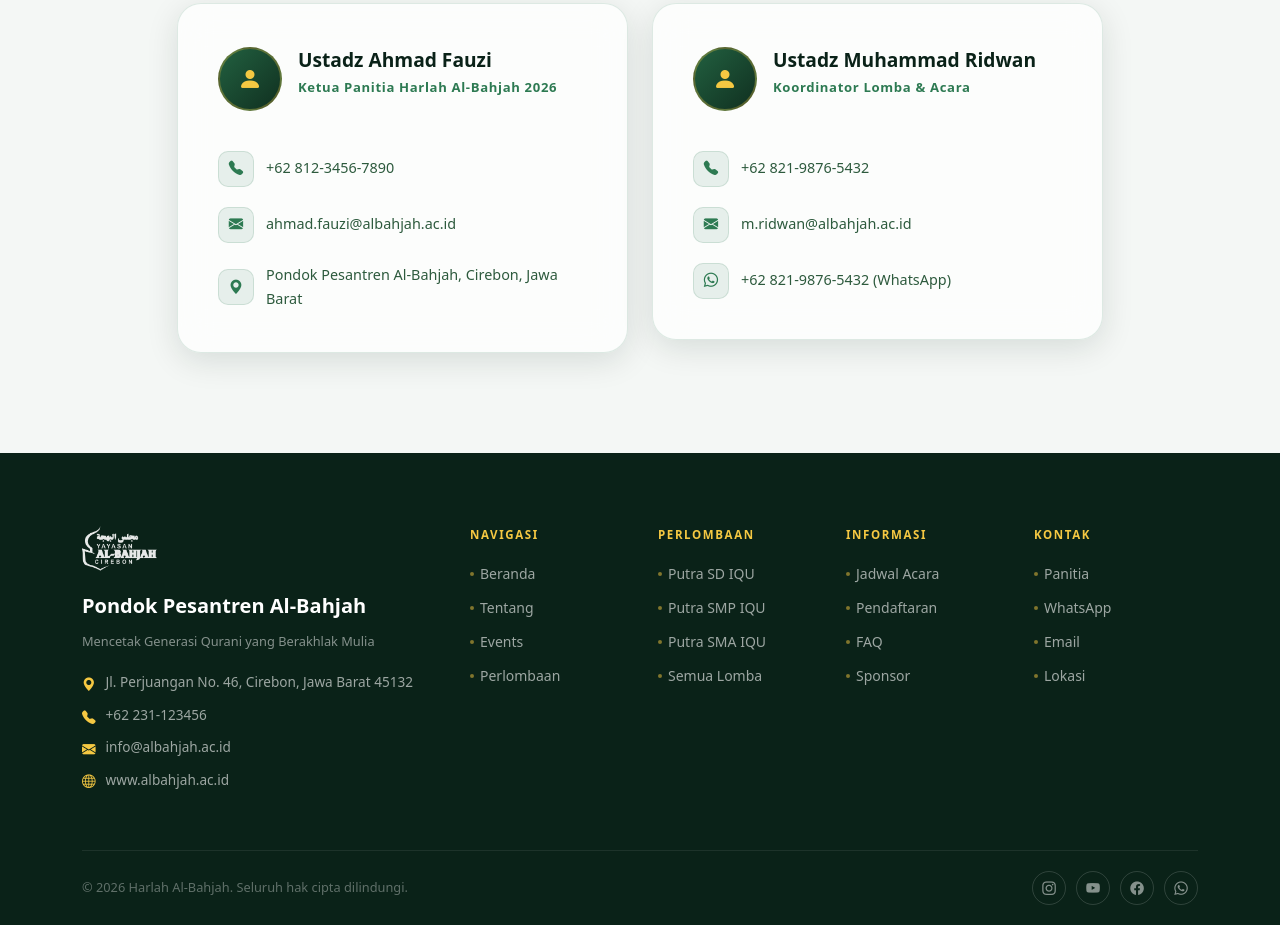
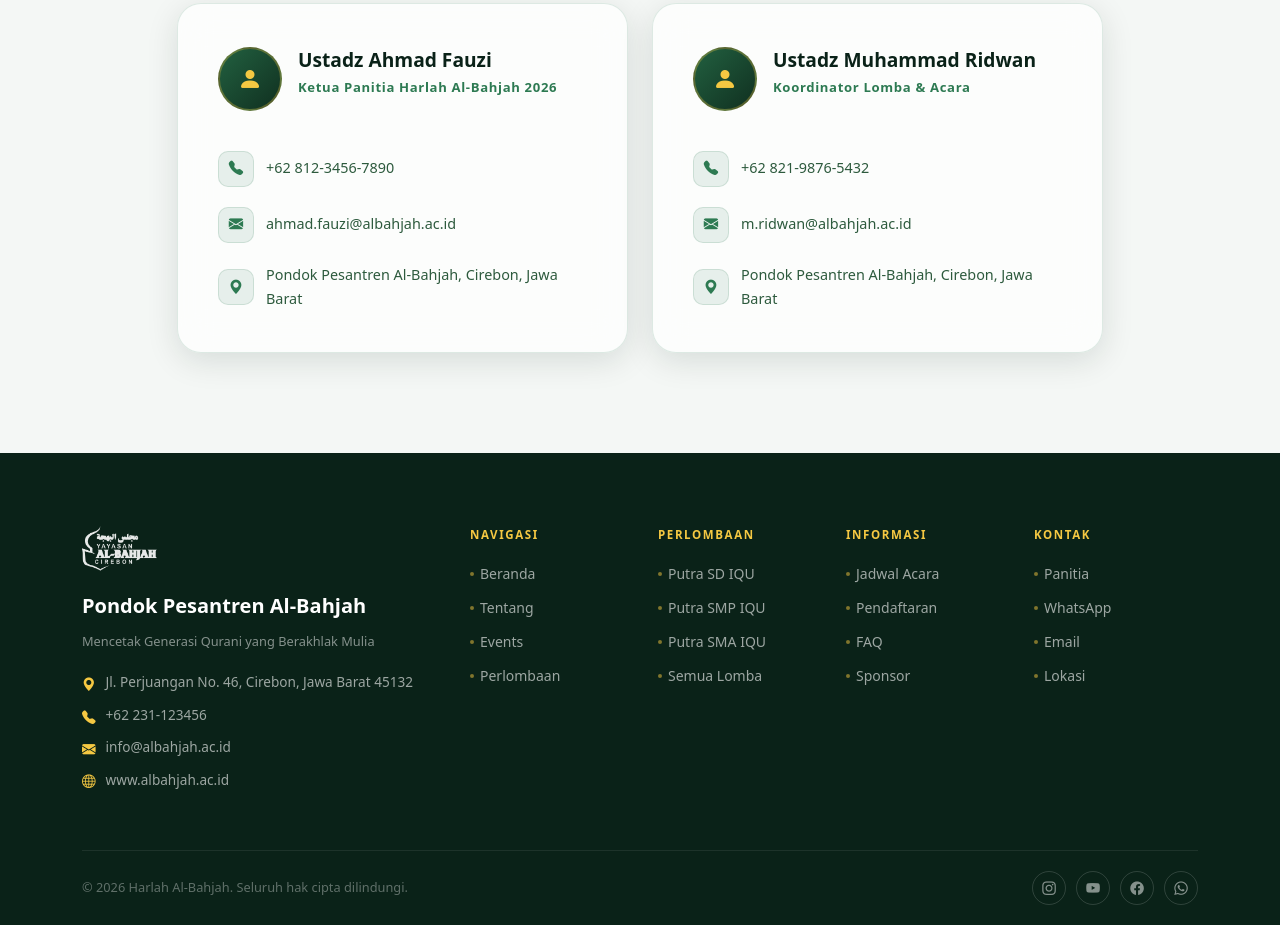
Before and after one commit to andhikarahmanp/harlah-albahjah-2026, a plain HTML site: page index.html in a window 1280 px wide. Shown: the part 6892-7817 px from the top of the page. Drawn offline with nearby package versions, Linux system fonts and the light colour scheme.

Commit message:
add location information

```diff
--- a/index.html
+++ b/index.html
@@ -572,9 +572,9 @@
 
             <div class="contact-info-row">
               <div class="contact-info-icon">
-                <i class="bi bi-whatsapp"></i>
+                <i class="bi bi-geo-alt-fill"></i>
               </div>
-              <span>+62 821-9876-5432 (WhatsApp)</span>
+              <span>Pondok Pesantren Al-Bahjah, Cirebon, Jawa Barat</span>
             </div>
           </div>
         </div>
```
